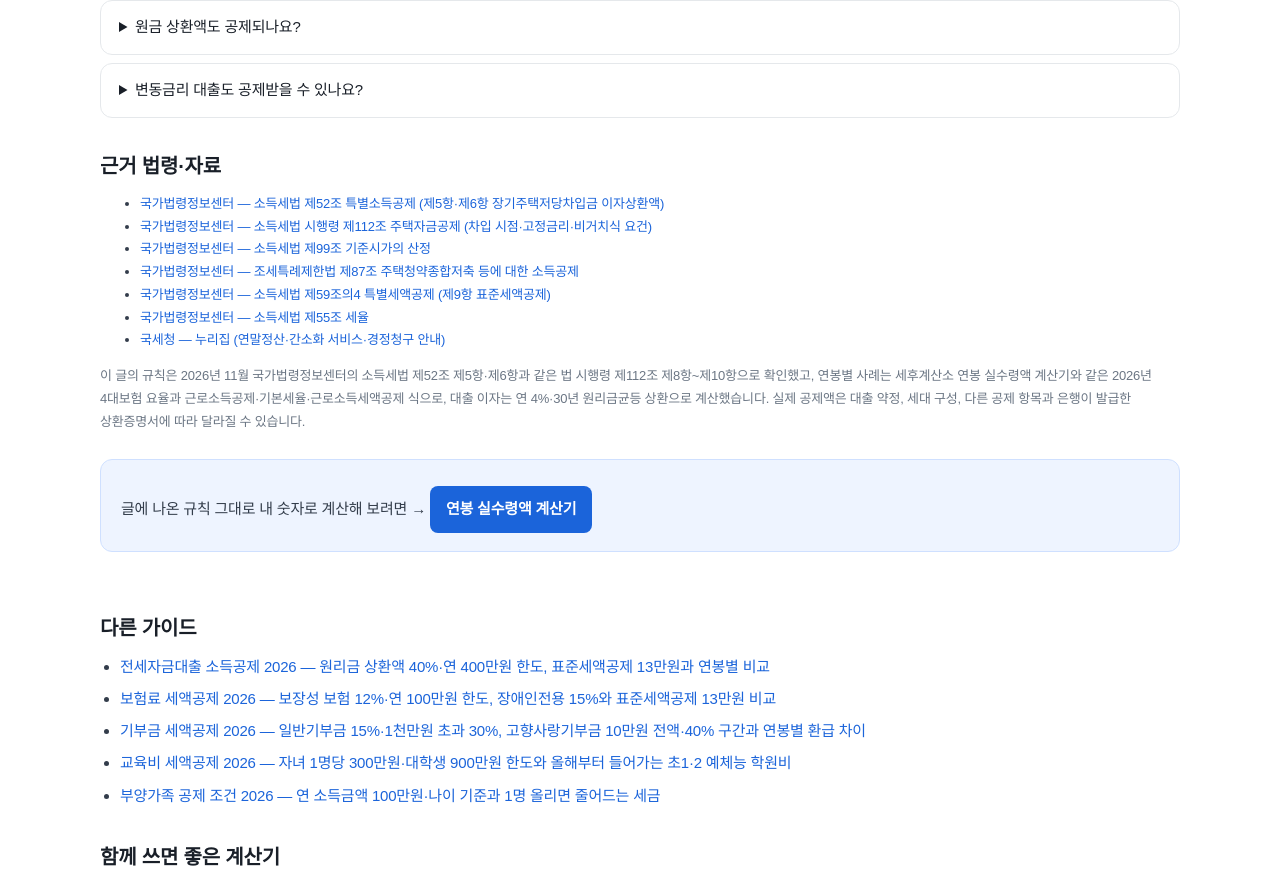
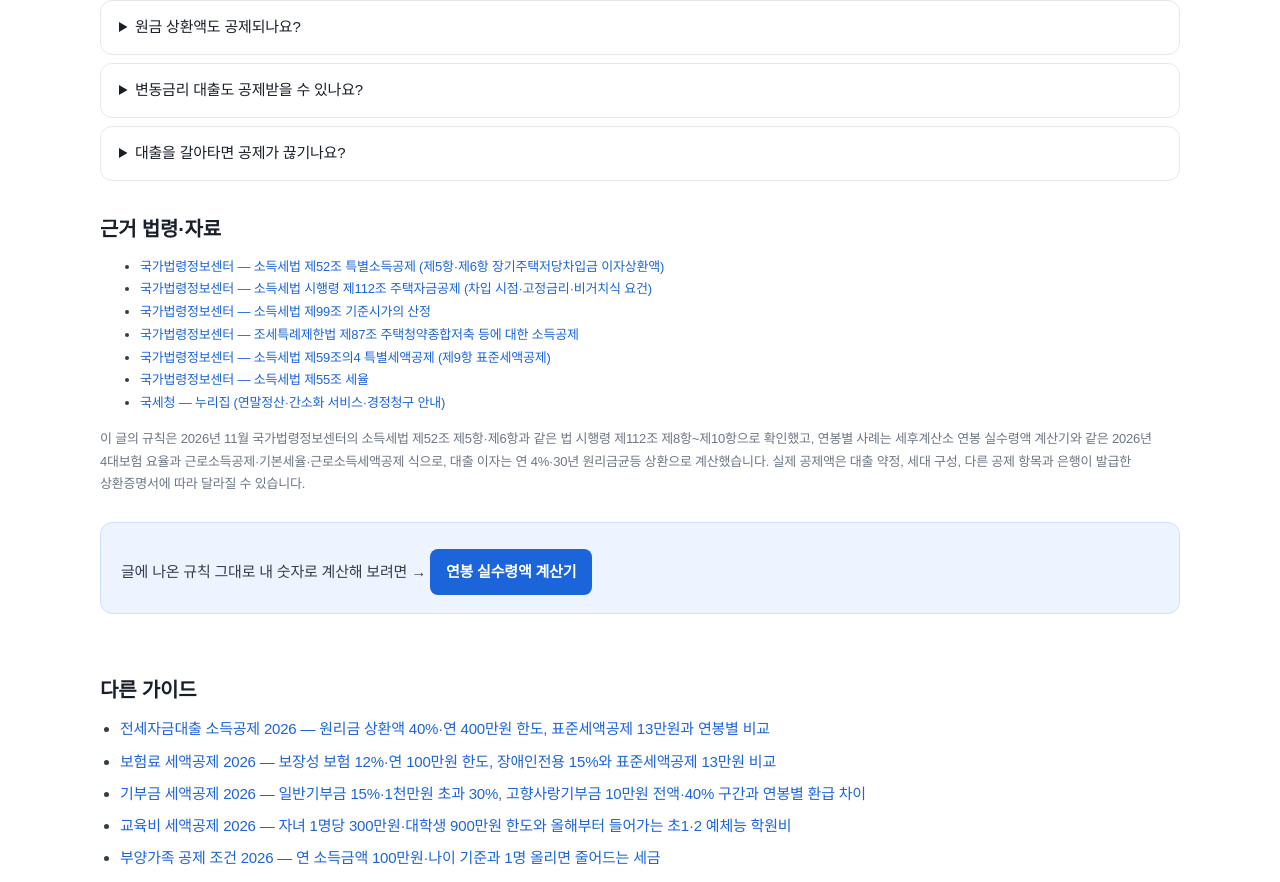
Before and after one commit to pgodrl77/pgodrl77.github.io, a plain HTML site: page guide-mortgage-interest-deduction-2026.html in a window 1280 px wide. Shown: the part 3975-4857 px from the top of the page. Drawn offline with Linux system fonts and the light colour scheme; a web font is replaced by a local one.

Commit message:
sehucalc: mortgage-interest-deduction-2026 FAQ 추가

```diff
--- a/guide-mortgage-interest-deduction-2026.html
+++ b/guide-mortgage-interest-deduction-2026.html
@@ -94,6 +94,7 @@
 <details><summary>1주택자도 주택담보대출 이자 공제를 받을 수 있나요?</summary><p>받을 수 있습니다. 법이 무주택 세대뿐 아니라 1주택을 보유한 세대의 세대주도 대상으로 정하고 있습니다. 세대가 2주택 이상이면 대상이 아닙니다.</p></details>
 <details><summary>원금 상환액도 공제되나요?</summary><p>아닙니다. 이 공제는 그해 지급한 이자 상환액만 대상입니다. 원금까지 포함되는 것은 전세자금대출(주택임차차입금) 공제이고, 그쪽은 원리금의 40%를 연 400만원 한도로 공제합니다.</p></details>
 <details><summary>변동금리 대출도 공제받을 수 있나요?</summary><p>상환기간이 15년 이상이면 비거치식 분할상환으로 갚는 경우 1,800만원, 거치식이라도 800만원 한도로 받을 수 있습니다. 고정금리 요건은 대출금의 70% 이상이 고정금리이거나 5년 이상 단위로 금리가 바뀌는 경우에 인정됩니다.</p></details>
+<details><summary>대출을 갈아타면 공제가 끊기나요?</summary><p>시행령 제112조 제10항이 정한 대환이나 상환기간 연장에 해당하면 기존 차입금 잔액을 한도로 계속 공제 대상으로 봅니다. 새 대출의 상환기간과 금리 조건에 따라 한도 구간이 달라질 수 있으므로 갈아탄 뒤 은행 상환증명서를 다시 받아 확인합니다.</p></details>
 
 <h2>근거 법령·자료</h2>
 <ul class="sources">
```
